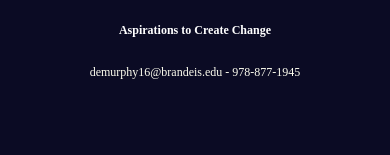
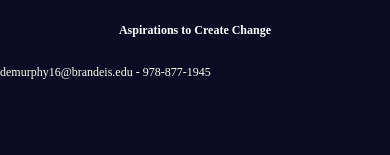
Before and after one commit to demurphy16/Portfolio, a React (Create React App) app in the folder my-portfolio/: page / in a window 390 px wide. Shown: the part 210-365 px from the top of the page. Built offline with nearby package versions, Linux system fonts and the light colour scheme.

Commit message:
breakpoint margins

```diff
--- a/my-portfolio/src/screens/Home.css
+++ b/my-portfolio/src/screens/Home.css
@@ -72,7 +72,17 @@
   display: flex;
   align-items: center;
 }
-
+@media screen and (max-width: 1200px) {
+  .welcome-img {
+    margin-right: 8vw;
+  }
+  .welcome-img-container > p {
+    margin-right: 8vw;
+  }
+  .welcome-email {
+    width: 400px;
+  }
+}
 @media screen and (max-width: 475px) {
   .body {
     display: flex;
--- a/my-portfolio/src/screens/Home.jsx
+++ b/my-portfolio/src/screens/Home.jsx
@@ -17,7 +17,7 @@
         </div>
         <div className="welcome-img-container">
           <img alt="David" className="welcome-img" src={Self} />
-          <p>demurphy16@brandeis.edu - 978-877-1945</p>
+          <p className="welcome-email">demurphy16@brandeis.edu - 978-877-1945</p>
         </div>
       </div>
       <div className="most-recent">
```
Also changed, not shown: 1 other file (tests, documents, lock files or other folders).
